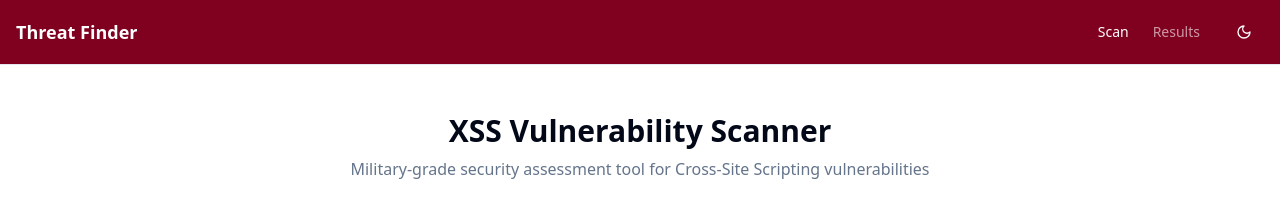
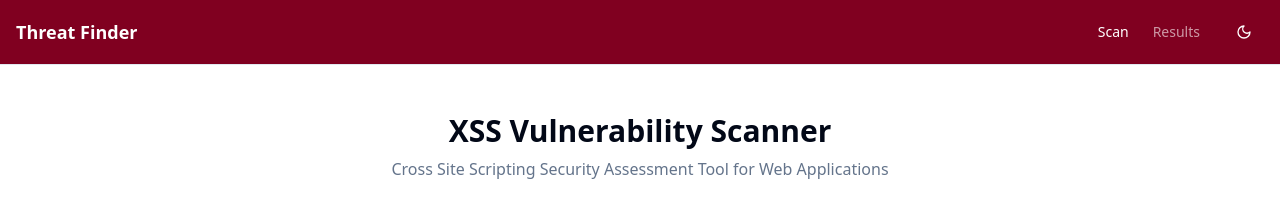
Before and after one commit to SuhailahMR/xss-penetrator, a React (Vite) app: page / in a window 1280 px wide. Shown: the top 211 px of the page. Built offline with nearby package versions, Linux system fonts and the light colour scheme.

Commit message:
Update description on scan page
Changed the description text from "Military-grade security assessment tool for Cross-Site Scripting vulnerabilities" to "Cross-Site Scripting security assessment tool for vulnerabilities" on the scan page.
[skip gpt_engineer]

```diff
--- a/src/pages/Index.tsx
+++ b/src/pages/Index.tsx
@@ -12,7 +12,7 @@ const Index = () => {
         <div className="text-center mb-8">
           <h1 className="text-3xl font-bold mb-2">XSS Vulnerability Scanner</h1>
           <p className="text-muted-foreground">
-            Military-grade security assessment tool for Cross-Site Scripting vulnerabilities
+            Cross Site Scripting Security Assessment Tool for Web Applications
           </p>
         </div>
 
```
